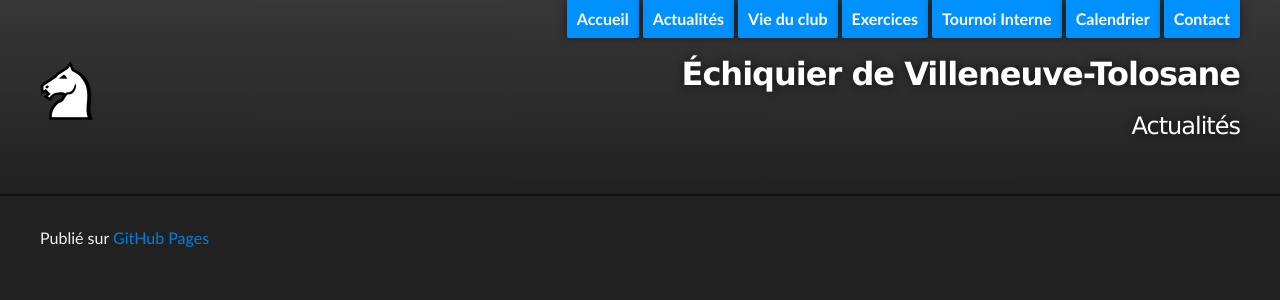
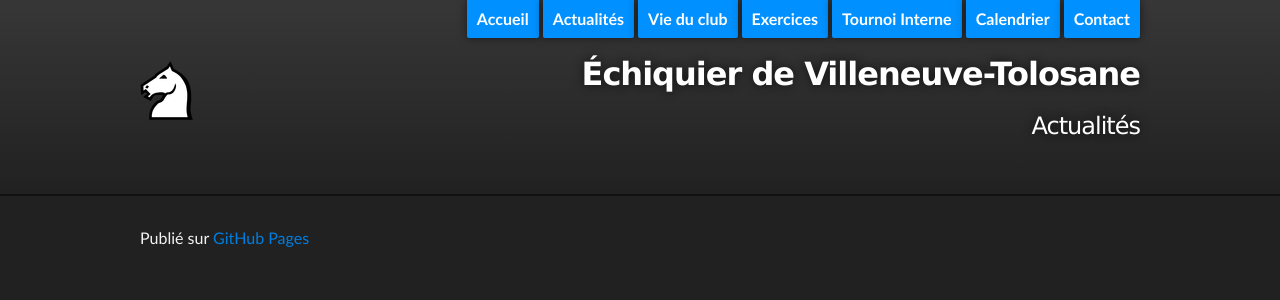
Before and after one commit to echiquier-villeneuve-tolosane/echiquier-villeneuve-tolosane.github.io, a Jekyll site: the page built from news.md, in a window 1280 px wide. Shown: the top 300 px of the page. Built offline with Jekyll 4.4.1, drawn with Linux system fonts in a browser that asks for light colours; nearby versions of some CDN libraries.

Commit message:
Update stylesheet.css

```diff
--- a/stylesheets/stylesheet.css
+++ b/stylesheets/stylesheet.css
@@ -268,7 +268,7 @@ Full-Width Styles
 
 .inner {
   position: relative;
-  max-width: 1200px;
+  max-width: 1000px;
   padding: 20px 10px;
   margin: 0 auto;
 }
@@ -414,7 +414,7 @@ Small Device Styles
 
 #news {
   float: right;
-  width: 40%;
+  width: 512px;
   background-color: #fff;
   padding: 0 1em;
 }
```
